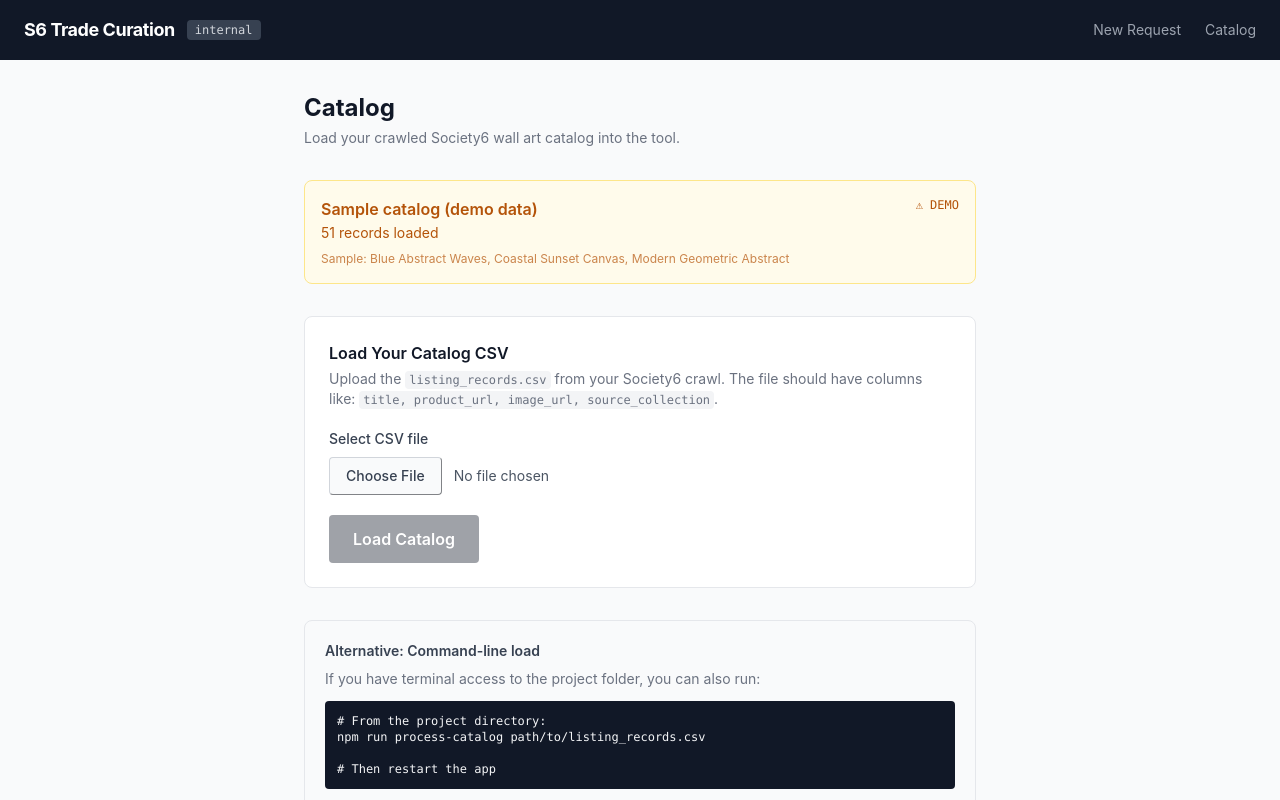
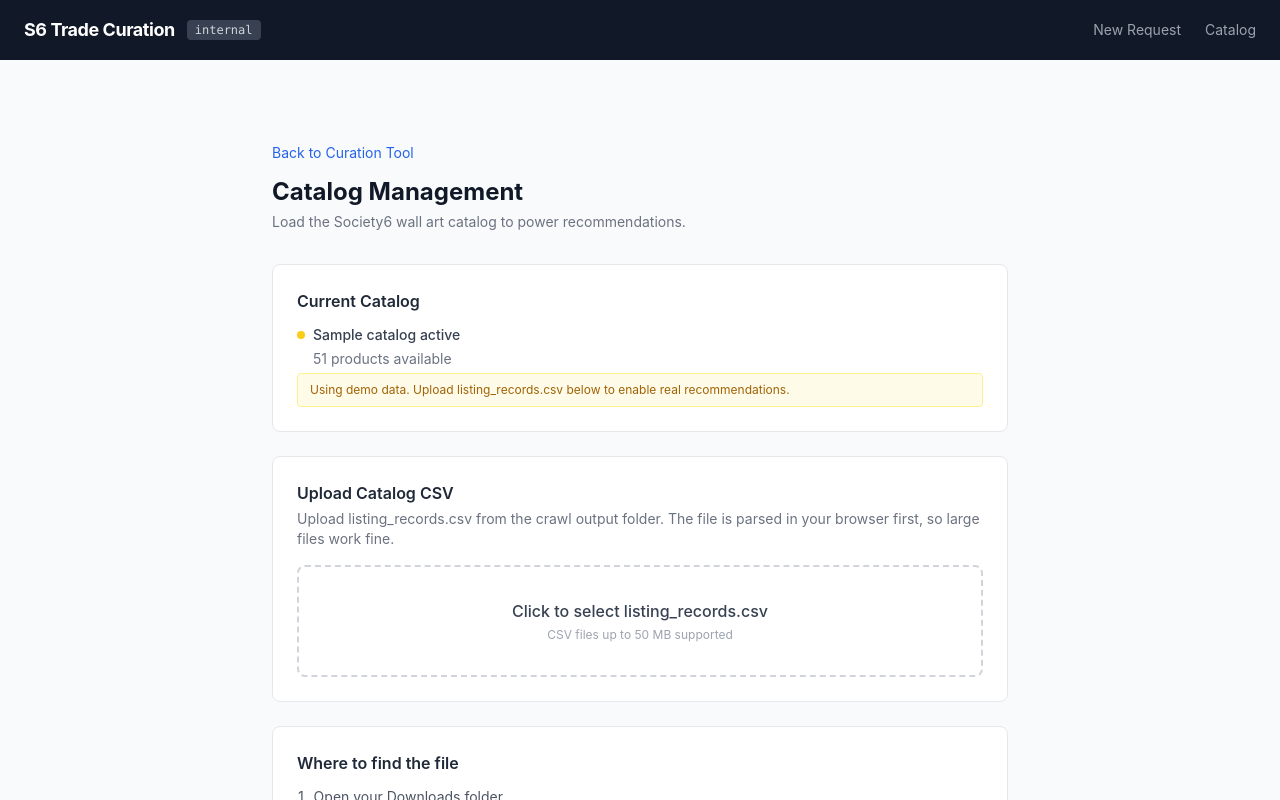
Before and after one commit to johnfalderman/S6-Trade-Curation-Tool, a Next.js app in the folder S6 Trade Curation Tool/: page /catalog in a window 1280 px wide. Shown: the top 800 px of the page. Built offline with nearby package versions, Linux system fonts and the light colour scheme.

Commit message:
Update page.jsx

```diff
--- a/S6 Trade Curation Tool/app/catalog/page.jsx
+++ b/S6 Trade Curation Tool/app/catalog/page.jsx
@@ -1,159 +1,170 @@
 'use client';
 
-import { useState, useEffect } from 'react';
+import { useState, useEffect, useRef } from 'react';
 
 export default function CatalogPage() {
   const [meta, setMeta] = useState(null);
-  const [uploading, setUploading] = useState(false);
-  const [uploadResult, setUploadResult] = useState(null);
-  const [uploadError, setUploadError] = useState(null);
-  const [csvText, setCsvText] = useState('');
+  const [loading, setLoading] = useState(false);
+  const [message, setMessage] = useState('');
+  const [error, setError] = useState('');
+  const [parseProgress, setParseProgress] = useState('');
+  const fileInputRef = useRef(null);
 
   useEffect(() => {
-    fetch('/api/catalog')
-      .then(r => r.json())
-      .then(setMeta)
-      .catch(() => {});
+    fetchMeta();
   }, []);
+
+  async function fetchMeta() {
+    try {
+      const res = await fetch('/api/catalog');
+      const data = await res.json();
+      setMeta(data);
+    } catch (e) {
+      console.error('Failed to fetch catalog meta:', e);
+    }
+  }
 
   async function handleFileUpload(e) {
     const file = e.target.files[0];
     if (!file) return;
-    const text = await file.text();
-    setCsvText(text);
-  }
 
-  async function handleUpload() {
-    if (!csvText.trim()) return;
-    setUploading(true);
-    setUploadResult(null);
-    setUploadError(null);
+    setLoading(true);
+    setError('');
+    setMessage('');
+    setParseProgress('Reading file...');
 
     try {
+      setParseProgress('Loading CSV parser...');
+      await loadPapaParse();
+
+      setParseProgress('Parsing ' + file.name + ' (' + (file.size / 1024 / 1024).toFixed(1) + ' MB)...');
+
+      const records = await parseCSVClientSide(file);
+      setParseProgress('Parsed ' + records.length + ' records. Compressing...');
+
+      const compact = records
+        .filter(r => r.product_url || r.productUrl)
+        .map(r => ({
+          t: r.title || '',
+          u: r.product_url || r.productUrl || '',
+          h: r.product_handle || r.productHandle || '',
+          c: r.source_collection || r.sourceCollection || '',
+          i: r.image_url || r.imageUrl || '',
+          a: r.image_alt || r.imageAlt || '',
+        }));
+
+      const payload = JSON.stringify({ compact });
+      const payloadSizeMB = (new Blob([payload]).size / 1024 / 1024).toFixed(2);
+      setParseProgress('Uploading ' + payloadSizeMB + ' MB payload (' + compact.length + ' records)...');
+
       const res = await fetch('/api/catalog', {
         method: 'POST',
-        headers: { 'Content-Type': 'text/plain' },
-        body: csvText,
+        headers: { 'Content-Type': 'application/json' },
+        body: payload,
       });
+
       const data = await res.json();
-      if (!res.ok) throw new Error(data.error);
-      setUploadResult(data);
-      // Refresh meta
-      const metaRes = await fetch('/api/catalog');
-      setMeta(await metaRes.json());
+
+      if (!res.ok) {
+        throw new Error(data.error || 'Server error: ' + res.status);
+      }
+
+      setMessage('Catalog loaded: ' + data.count + ' products tagged and ready.');
+      setParseProgress('');
+      fetchMeta();
     } catch (err) {
-      setUploadError(err.message);
+      setError('Upload failed: ' + err.message);
+      setParseProgress('');
     } finally {
-      setUploading(false);
+      setLoading(false);
+      if (fileInputRef.current) fileInputRef.current.value = '';
     }
   }
 
-  const sourceLabel =
-    meta?.source === 'real'
-      ? 'Your crawled catalog'
-      : meta?.source === 'sample'
-      ? 'Sample catalog (demo data)'
-      : 'No catalog loaded';
+  function loadPapaParse() {
+    return new Promise((resolve, reject) => {
+      if (window.Papa) return resolve();
+      const script = document.createElement('script');
+      script.src = 'https://cdnjs.cloudflare.com/ajax/libs/PapaParse/5.4.1/papaparse.min.js';
+      script.onload = resolve;
+      script.onerror = () => reject(new Error('Failed to load PapaParse'));
+      document.head.appendChild(script);
+    });
+  }
 
-  const statusColor =
-    meta?.source === 'real'
-      ? 'text-green-700 bg-green-50 border-green-200'
-      : meta?.source === 'sample'
-      ? 'text-amber-700 bg-amber-50 border-amber-200'
-      : 'text-red-700 bg-red-50 border-red-200';
+  function parseCSVClientSide(file) {
+    return new Promise((resolve, reject) => {
+      window.Papa.parse(file, {
+        header: true,
+        skipEmptyLines: true,
+        complete: (results) => resolve(results.data),
+        error: (err) => reject(new Error('CSV parse error: ' + err.message)),
+      });
+    });
+  }
 
   return (
-    <div className="max-w-2xl mx-auto">
-      <h1 className="text-2xl font-bold text-gray-900 mb-1">Catalog</h1>
-      <p className="text-gray-500 text-sm mb-8">
-        Load your crawled Society6 wall art catalog into the tool.
-      </p>
-
-      {/* Current status */}
-      {meta && (
-        <div className={`border rounded-lg p-4 mb-8 ${statusColor}`}>
-          <div className="flex items-start justify-between">
-            <div>
-              <p className="font-semibold">{sourceLabel}</p>
-              <p className="text-sm mt-0.5">{meta.count?.toLocaleString()} records loaded</p>
-            </div>
-            <span className="text-xs font-mono">
-              {meta.source === 'real' ? '✓ LIVE' : meta.source === 'sample' ? '⚠ DEMO' : '✗ EMPTY'}
-            </span>
-          </div>
-          {meta.sampleTitles?.length > 0 && (
-            <p className="text-xs mt-2 opacity-70">
-              Sample: {meta.sampleTitles.join(', ')}
-            </p>
-          )}
-        </div>
-      )}
-
-      {/* Upload form */}
-      <div className="bg-white border border-gray-200 rounded-lg p-6 space-y-5">
-        <div>
-          <p className="font-semibold text-gray-900 mb-1">Load Your Catalog CSV</p>
-          <p className="text-sm text-gray-500">
-            Upload the <code className="text-xs bg-gray-100 px-1 py-0.5 rounded">listing_records.csv</code> from your Society6 crawl.
-            The file should have columns like: <code className="text-xs bg-gray-100 px-1 py-0.5 rounded">title, product_url, image_url, source_collection</code>.
-          </p>
+    <div className="min-h-screen bg-gray-50">
+      <div className="max-w-3xl mx-auto px-4 py-12">
+        <div className="mb-8">
+          <a href="/" className="text-sm text-blue-600 hover:underline">Back to Curation Tool</a>
+          <h1 className="text-2xl font-bold text-gray-900 mt-3">Catalog Management</h1>
+          <p className="text-gray-500 mt-1 text-sm">Load the Society6 wall art catalog to power recommendations.</p>
         </div>
 
-        <div>
-          <label className="text-sm font-medium text-gray-700 block mb-2">
-            Select CSV file
-          </label>
-          <input
-            type="file"
-            accept=".csv,text/csv,text/plain"
-            onChange={handleFileUpload}
-            className="text-sm text-gray-600 file:mr-3 file:py-2 file:px-4 file:border file:border-gray-300 file:rounded file:text-sm file:font-medium file:bg-gray-50 file:text-gray-700 hover:file:bg-gray-100"
-          />
-          {csvText && (
-            <p className="text-xs text-gray-400 mt-1.5">
-              {csvText.split('\n').length - 1} rows detected in file
-            </p>
+        <div className="bg-white rounded-lg border border-gray-200 p-6 mb-6">
+          <h2 className="font-semibold text-gray-800 mb-3">Current Catalog</h2>
+          {meta ? (
+            <div className="space-y-1 text-sm">
+              <div className="flex items-center gap-2">
+                <span className={"inline-block w-2 h-2 rounded-full " + (meta.source === 'real' ? 'bg-green-500' : meta.source === 'sample' ? 'bg-yellow-400' : 'bg-gray-300')} />
+                <span className="font-medium text-gray-700">
+                  {meta.source === 'real' ? 'Real catalog loaded' : meta.source === 'sample' ? 'Sample catalog active' : 'No catalog loaded'}
+                </span>
+              </div>
+              {meta.count > 0 && <p className="text-gray-500 ml-4">{meta.count.toLocaleString()} products available</p>}
+              {meta.source === 'sample' && (
+                <p className="text-yellow-700 bg-yellow-50 border border-yellow-200 rounded px-3 py-2 mt-2 text-xs">
+                  Using demo data. Upload listing_records.csv below to enable real recommendations.
+                </p>
+              )}
+            </div>
+          ) : (
+            <p className="text-gray-400 text-sm">Loading status...</p>
           )}
         </div>
 
-        {uploadResult && (
-          <div className="bg-green-50 border border-green-200 rounded-lg p-3">
-            <p className="text-sm font-medium text-green-800">
-              ✓ Catalog loaded — {uploadResult.count?.toLocaleString()} products ready
-            </p>
-            <p className="text-xs text-green-700 mt-1">
-              Sample: {uploadResult.sampleTitles?.join(', ')}
-            </p>
-          </div>
-        )}
+        <div className="bg-white rounded-lg border border-gray-200 p-6">
+          <h2 className="font-semibold text-gray-800 mb-1">Upload Catalog CSV</h2>
+          <p className="text-gray-500 text-sm mb-4">
+            Upload listing_records.csv from the crawl output folder. The file is parsed in your browser first, so large files work fine.
+          </p>
+          <label className={"flex flex-col items-center justify-center border-2 border-dashed rounded-lg p-8 cursor-pointer transition-colors " + (loading ? 'border-gray-200 bg-gray-50 cursor-not-allowed' : 'border-gray-300 hover:border-blue-400 hover:bg-blue-50')}>
+            <div className="text-center">
+              <p className="font-medium text-gray-700">{loading ? 'Processing...' : 'Click to select listing_records.csv'}</p>
+              <p className="text-xs text-gray-400 mt-1">CSV files up to 50 MB supported</p>
+            </div>
+            <input ref={fileInputRef} type="file" accept=".csv" className="hidden" disabled={loading} onChange={handleFileUpload} />
+          </label>
+          {parseProgress && (
+            <div className="mt-4 flex items-center gap-3 text-sm text-blue-700 bg-blue-50 border border-blue-200 rounded-lg px-4 py-3">
+              <div className="animate-spin w-4 h-4 border-2 border-blue-500 border-t-transparent rounded-full flex-shrink-0" />
+              {parseProgress}
+            </div>
+          )}
+          {message && <div className="mt-4 text-sm text-green-700 bg-green-50 border border-green-200 rounded-lg px-4 py-3">{message}</div>}
+          {error && <div className="mt-4 text-sm text-red-700 bg-red-50 border border-red-200 rounded-lg px-4 py-3"><strong>Error:</strong> {error}</div>}
+        </div>
 
-        {uploadError && (
-          <div className="bg-red-50 border border-red-200 text-red-700 rounded-lg p-3 text-sm">
-            {uploadError}
-          </div>
-        )}
-
-        <button
-          onClick={handleUpload}
-          disabled={!csvText || uploading}
-          className="btn-primary"
-        >
-          {uploading ? 'Loading catalog…' : 'Load Catalog'}
-        </button>
-      </div>
-
-      {/* Manual option */}
-      <div className="mt-8 bg-gray-50 border border-gray-200 rounded-lg p-5">
-        <p className="text-sm font-semibold text-gray-700 mb-2">Alternative: Command-line load</p>
-        <p className="text-sm text-gray-500 mb-3">
-          If you have terminal access to the project folder, you can also run:
-        </p>
-        <pre className="text-xs bg-gray-900 text-gray-100 rounded p-3 overflow-x-auto">
-{`# From the project directory:
-npm run process-catalog path/to/listing_records.csv
-
-# Then restart the app`}
-        </pre>
+        <div className="mt-6 bg-white rounded-lg border border-gray-200 p-6">
+          <h2 className="font-semibold text-gray-800 mb-3">Where to find the file</h2>
+          <ol className="text-sm text-gray-600 space-y-2 list-decimal list-inside">
+            <li>Open your Downloads folder</li>
+            <li>Open the folder named society6-clean-wall-art-crawler</li>
+            <li>Open the output subfolder</li>
+            <li>Select listing_records.csv</li>
+          </ol>
+        </div>
       </div>
     </div>
   );
```
